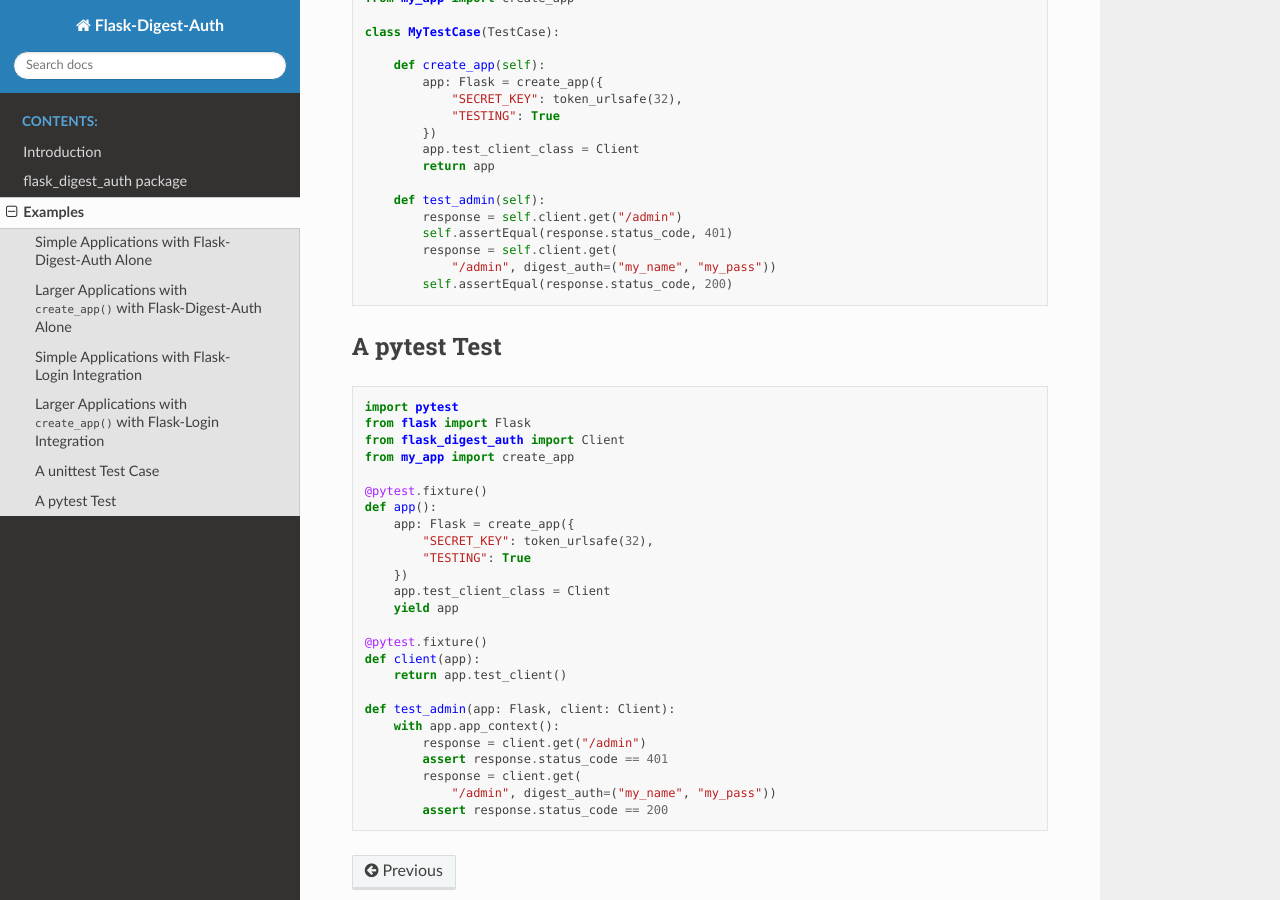
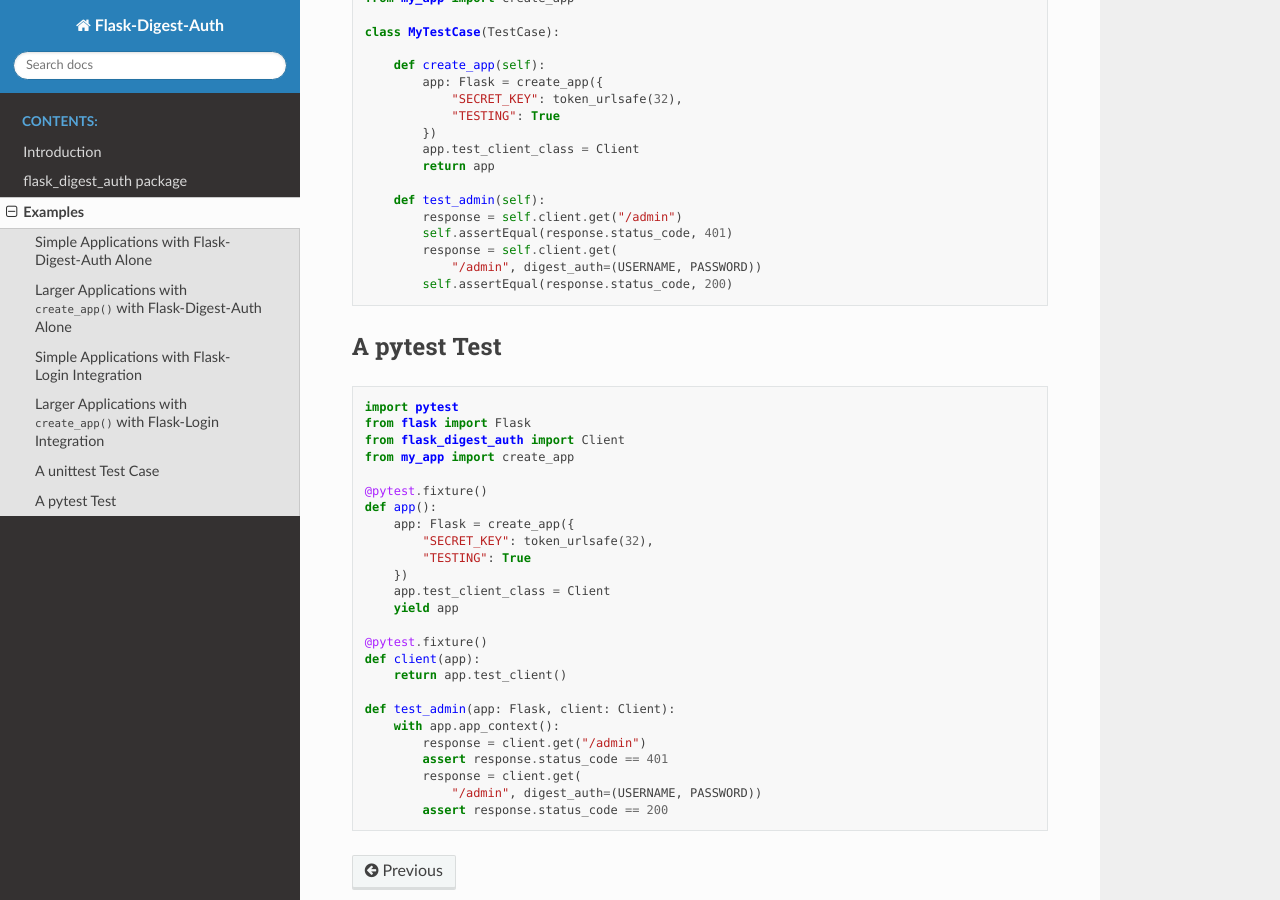
Before and after one commit to imacat/flask-digestauth, a Sphinx documentation site: the page built from docs/source/examples.rst, in a window 1280 px wide and 900 px high, scrolled down 3645 px. Built offline with Sphinx 7.4.7 and the Read the Docs theme 2.0.0, drawn with Linux system fonts in a browser that asks for light colours.

Commit message:
Replaced "my_user" and "my_pass" with USERNAME and PASSWORD in the examples of the test client in the documentation, to avoid GitGuardian from detecting them as real passwords.

```diff
--- a/README.rst
+++ b/README.rst
@@ -350,7 +350,7 @@ A unittest Test Case
             response = self.client.get("/admin")
             self.assertEqual(response.status_code, 401)
             response = self.client.get(
-                "/admin", digest_auth=("my_name", "my_pass"))
+                "/admin", digest_auth=(USERNAME, PASSWORD))
             self.assertEqual(response.status_code, 200)
 
 
@@ -382,7 +382,7 @@ A pytest Test
             response = client.get("/admin")
             assert response.status_code == 401
             response = client.get(
-                "/admin", digest_auth=("my_name", "my_pass"))
+                "/admin", digest_auth=(USERNAME, PASSWORD))
             assert response.status_code == 200
 
 
--- a/docs/source/examples.rst
+++ b/docs/source/examples.rst
@@ -229,7 +229,7 @@ A unittest Test Case
             response = self.client.get("/admin")
             self.assertEqual(response.status_code, 401)
             response = self.client.get(
-                "/admin", digest_auth=("my_name", "my_pass"))
+                "/admin", digest_auth=(USERNAME, PASSWORD))
             self.assertEqual(response.status_code, 200)
 
 
@@ -264,5 +264,5 @@ A pytest Test
             response = client.get("/admin")
             assert response.status_code == 401
             response = client.get(
-                "/admin", digest_auth=("my_name", "my_pass"))
+                "/admin", digest_auth=(USERNAME, PASSWORD))
             assert response.status_code == 200
```
Also changed, not shown: 1 other file.
